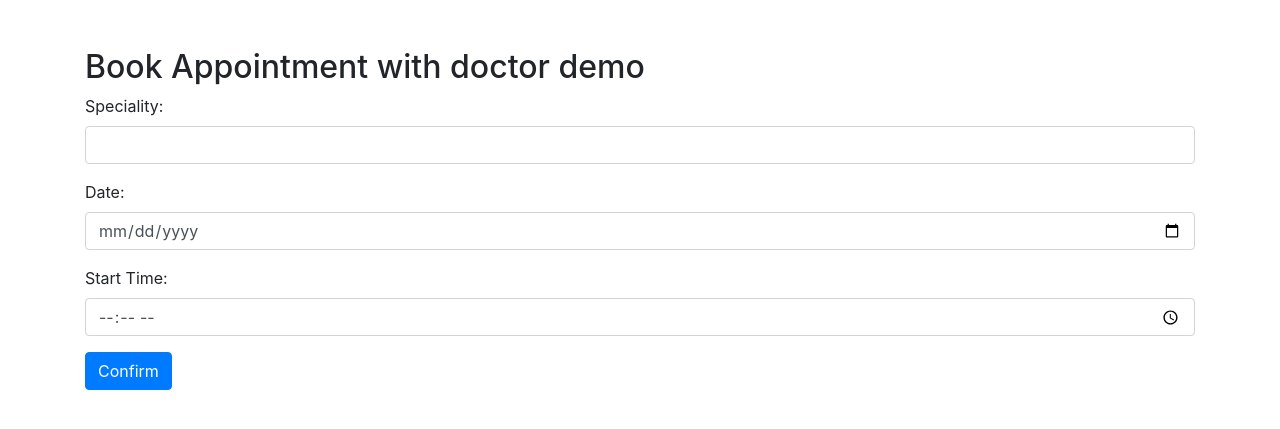
After one commit to sidharth-vk/HealthConnect-, a Django app: page /book-appointment/4/ in a window 1280 px wide. The commit adds this page. Shown: the top 429 px of the page. Run offline with Django 5.2, Linux system fonts and the light colour scheme; a user stored in the database is signed in; data comes from the database, SQL or seed files in the repository; both versions use the stored data as it was after the commit; some libraries are stand-ins or nearby versions.

Commit message:
Add files via upload

```diff
--- a/internship/accounts/admin.py
+++ b/internship/accounts/admin.py
@@ -2,3 +2,4 @@ from django.contrib import admin
 from .models import *
 # Register your models here.
 admin.site.register(Category)
+admin.site.register(User)
--- a/internship/accounts/models.py
+++ b/internship/accounts/models.py
@@ -1,5 +1,6 @@
 from django.contrib.auth.models import AbstractUser, Group, Permission
 from django.db import models
+from datetime import datetime, timedelta
 
 class User(AbstractUser):
     is_patient = models.BooleanField(default=False)
@@ -54,3 +55,31 @@ class BlogPost(models.Model):
 
     def __str__(self):
         return self.title
+
+
+User = get_user_model()
+
+class Appointment(models.Model):
+    patient = models.ForeignKey(User, related_name='appointments', on_delete=models.CASCADE)
+    doctor = models.ForeignKey(User, related_name='doctor_appointments', on_delete=models.CASCADE)
+    speciality = models.CharField(max_length=100)
+    date = models.DateField()
+    start_time = models.TimeField()
+    end_time = models.TimeField()
+
+    def save(self, *args, **kwargs):
+        # Convert date and start_time from strings to their respective objects if needed
+        if isinstance(self.date, str):
+            self.date = datetime.strptime(self.date, "%Y-%m-%d").date()
+        if isinstance(self.start_time, str):
+            self.start_time = datetime.strptime(self.start_time, "%H:%M").time()
+
+        # Calculate end time based on start time and duration (45 minutes)
+        start_datetime = datetime.combine(self.date, self.start_time)
+        end_datetime = start_datetime + timedelta(minutes=45)
+        self.end_time = end_datetime.time()
+
+        super().save(*args, **kwargs)
+
+    def __str__(self):
+        return f"Appointment with {self.doctor} on {self.date} at {self.start_time}"
--- a/internship/accounts/urls.py
+++ b/internship/accounts/urls.py
@@ -1,5 +1,6 @@
+
 from django.urls import path
-from .views import  *
+from .views import *
 
 urlpatterns = [
     path('signup/', signup_view, name='signup'),
@@ -7,9 +8,12 @@ urlpatterns = [
     path('logout/', logout_view, name='logout'),
     path('patient_dashboard/', patient_dashboard, name='patient_dashboard'),
     path('doctor_dashboard/', doctor_dashboard, name='doctor_dashboard'),
-     path('create-blog/', create_blog_post, name='create_blog_post'),
+    path('create-blog/', create_blog_post, name='create_blog_post'),
     path('doctor-blogs/', doctor_blog_list, name='doctor_blog_list'),
     path('patient-blogs/', patient_blog_list, name='patient_blog_list'),
-    path('blog/<int:blog_id>/',blog_detail, name='blog_detail'),
+    path('blog/<int:blog_id>/', blog_detail, name='blog_detail'),
     path('edit-blog/<int:blog_id>/', edit_blog_post, name='edit_blog_post'),
+    path('doctors/', list_doctors, name='list_doctors'),
+    path('book-appointment/<int:doctor_id>/', book_appointment, name='book_appointment'),
+    path('appointment/<int:appointment_id>/', appointment_detail, name='appointment_detail'),
 ]
--- a/internship/accounts/views.py
+++ b/internship/accounts/views.py
@@ -6,6 +6,7 @@ from django.contrib.auth.decorators import login_required
 from django.http import HttpResponseForbidden
 from .decorators import user_type_required
 from django.core.files.storage import default_storage
+from django.utils import timezone
 
 
 def signup_view(request):
@@ -73,16 +74,29 @@ def logout_view(request):
 def patient_dashboard(request):
     if not request.user.is_patient:
         return HttpResponseForbidden("You are not authorized to view this page.")
-    return render(request, 'patient_dashboard.html')
 
+    # Get current date and time
+    now = timezone.now()
+
+    # Fetch upcoming appointments
+    upcoming_appointments = Appointment.objects.filter(
+        patient=request.user,
+        date__gte=now.date(),
+        start_time__gte=now.time()
+    ).order_by('date', 'start_time')
+
+    return render(request, 'patient_dashboard.html', {
+        'upcoming_appointments': upcoming_appointments
+    })
 @login_required
 @user_type_required('doctor')
 def doctor_dashboard(request):
     if not request.user.is_doctor:
         return HttpResponseForbidden("You are not authorized to view this page.")
-    return render(request, 'doctor_dashboard.html')
 
+    appointments = Appointment.objects.filter(doctor=request.user)
 
+    return render(request, 'doctor_dashboard.html', {'appointments': appointments})
 
 
 @login_required
@@ -166,3 +180,37 @@ def edit_blog_post(request, blog_id):
 
     categories = Category.objects.all()
     return render(request, 'edit_blog_post.html', {'blog_post': blog_post, 'categories': categories})
+
+
+
+
+
+@login_required
+def list_doctors(request):
+    doctors = User.objects.filter(is_doctor=True)
+    return render(request, 'list_doctors.html', {'doctors': doctors})
+
+@login_required
+def book_appointment(request, doctor_id):
+    doctor = get_object_or_404(User, id=doctor_id, is_doctor=True)
+    if request.method == 'POST':
+        speciality = request.POST.get('speciality')
+        date = request.POST.get('date')
+        start_time = request.POST.get('start_time')
+
+        appointment = Appointment.objects.create(
+            patient=request.user,
+            doctor=doctor,
+            speciality=speciality,
+            date=date,
+            start_time=start_time
+        )
+        return redirect('appointment_detail', appointment_id=appointment.id)
+    return render(request, 'book_appointment.html', {'doctor': doctor})
+
+@login_required
+def appointment_detail(request, appointment_id):
+    appointment = get_object_or_404(Appointment, id=appointment_id)
+    if request.user != appointment.patient and request.user != appointment.doctor:
+        return HttpResponseForbidden("You are not authorized to view this page.")
+    return render(request, 'appointment_detail.html', {'appointment': appointment})
--- /dev/null
+++ b/internship/templates/book_appointment.html
@@ -0,0 +1,33 @@
+<!DOCTYPE html>
+<html lang="en">
+<head>
+    <meta charset="UTF-8">
+    <meta name="viewport" content="width=device-width, initial-scale=1.0">
+    <title>Book Appointment</title>
+    <link href="https://maxcdn.bootstrapcdn.com/bootstrap/4.5.2/css/bootstrap.min.css" rel="stylesheet">
+</head>
+<body>
+    <div class="container mt-5">
+        <h2>Book Appointment with {{ doctor.get_full_name }}</h2>
+        <form method="post">
+            {% csrf_token %}
+            <div class="form-group">
+                <label for="speciality">Speciality:</label>
+                <input type="text" class="form-control" name="speciality" id="speciality" required>
+            </div>
+            <div class="form-group">
+                <label for="date">Date:</label>
+                <input type="date" class="form-control" name="date" id="date" required>
+            </div>
+            <div class="form-group">
+                <label for="start_time">Start Time:</label>
+                <input type="time" class="form-control" name="start_time" id="start_time" required>
+            </div>
+            <button type="submit" class="btn btn-primary">Confirm</button>
+        </form>
+    </div>
+    <script src="https://code.jquery.com/jquery-3.5.1.slim.min.js"></script>
+    <script src="https://cdn.jsdelivr.net/npm/@popperjs/core@2.5.3/dist/umd/popper.min.js"></script>
+    <script src="https://maxcdn.bootstrapcdn.com/bootstrap/4.5.2/js/bootstrap.min.js"></script>
+</body>
+</html>
```
Also changed, not shown: internship/templates/appointment_detail.html (added, +26 -0 lines), internship/templates/doctor_dashboard.html (+38 -2 lines), internship/templates/list_doctors.html (added, +30 -0 lines), internship/templates/patient_dashboard.html (+32 -4 lines), internship/accounts/migrations/0003_appointment.py (added), internship/db.sqlite3.
